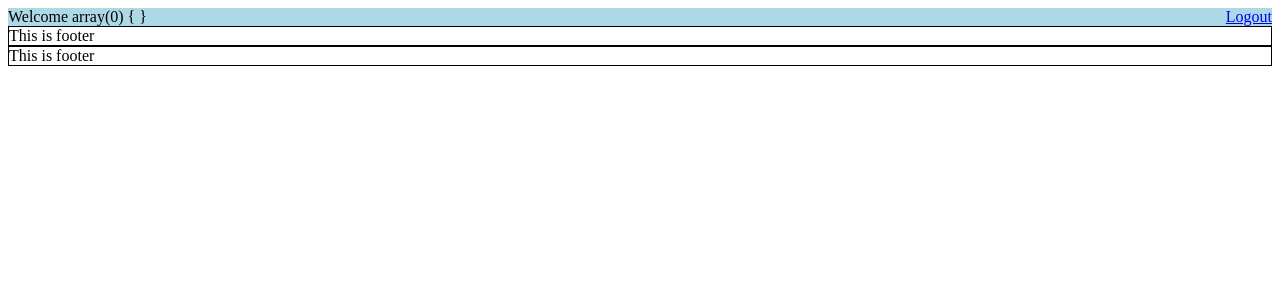
After one commit to svetoslav0/AutoMobile, a PHP site: template views/footer.view.php in a window 1280 px wide. The commit adds this page. Shown: the top 300 px of the page. Run offline with PHP 8.4, Linux system fonts and the light colour scheme; the template is opened without the code that fills it, so the values that code supplies are empty.

Commit message:
'Header' and 'Footer' views created

```diff
--- a/login.php
+++ b/login.php
@@ -15,15 +15,14 @@ if (isset($_POST['submit'])){
     $username = $_POST['username'];
     $password = $_POST['password'];
 
-    $stmt = $db->prepare("SELECT id, username, password FROM users WHERE username=:username");
+    $stmt = $db->prepare("SELECT id, username, password, first_name, last_name FROM users WHERE username=:username");
     $stmt->bindParam('username', $username);
     $stmt->execute();
     $result = $stmt->fetchObject();
     $hash = $result->password??null;
 
     if (password_verify($password, $hash)){
-        $_SESSION['user_id'] = $result->id;
-        var_dump($_SESSION);
+        $_SESSION['id'] = $result->id;
         header('Location: index.php');
         exit;
     }else{
--- /dev/null
+++ b/views/footer.view.php
@@ -0,0 +1,7 @@
+
+<div style="border: 1px solid black">
+	This is footer
+</div>
+
+</body>
+</html>
--- /dev/null
+++ b/views/header.view.php
@@ -0,0 +1,14 @@
+<!DOCTYPE html>
+<html>
+<head>
+	<title>AutoMobile</title>
+</head>
+<body>
+
+<div style="background-color: lightblue">
+	Welcome
+	<?= var_dump($_SESSION) ?>
+	<span style="float: right;">
+		<a href="/logout.php">Logout</a>
+	</span>
+</div>
```
Also changed, not shown: index.php (+13 -3 lines), logout.php (added, +7 -0 lines).
